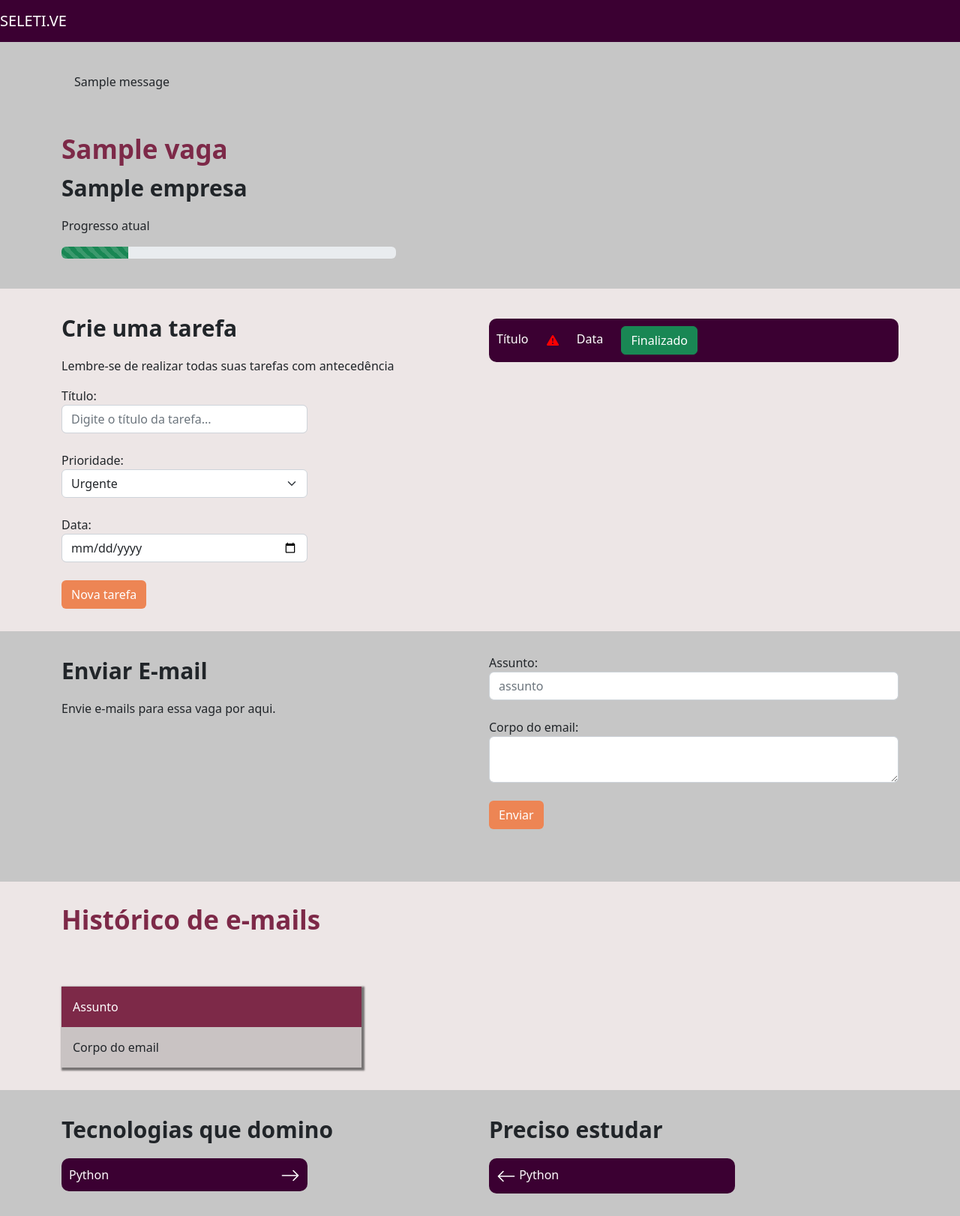
After one commit to joaoreider/geernciador-de-vagas-PYLAB22, a Django app: page /vagas/vaga/1 in a window 1280 px wide. The commit adds this page. Shown: the whole page at 75% size. Run offline with Django 4.2, Linux system fonts and the light colour scheme; tables that the repository leaves empty hold one stand-in row (values such as "Sample post"); one stand-in notice (Sample message) is shown.

Commit message:
acessando uma vaga e implementando a barra de progresso

```diff
--- a/empresa/models.py
+++ b/empresa/models.py
@@ -56,5 +56,12 @@ class Vagas(models.Model):
         tecnologias_estudar = models.ManyToManyField(Tecnologias, related_name='estudar')
 
 
+        def progresso(self):
+
+            x = [((i+1)*20,j[0]) for i, j in enumerate(self.choices_status)]
+            x = list(filter(lambda x: x[1] == self.status, x))[0][0]
+            return x
+
+
         def __str__(self):
             return self.titulo
--- a/empresa/templates/empresa_unica.html
+++ b/empresa/templates/empresa_unica.html
@@ -74,7 +74,7 @@
 
                 <div class="box-vagas">
                     <div class="header-vagas">
-                        {{vaga.titulo}}
+                        <a href="{% url 'vaga' vaga.id %}"> {{vaga.titulo}}</a>
                     </div>
 
                     <div class="body-vagas">
--- /dev/null
+++ b/templates/static/vaga/css/vaga.css
@@ -0,0 +1,106 @@
+.titulo{
+
+    color: #7D2948;
+    font-weight: bold;
+    font-size: 35px;
+
+}
+
+.titulo2{
+
+    font-weight: bold;
+    font-size: 30px;
+
+}
+
+.bg2{
+
+    background-color: #EDE6E6;
+    margin-top: 40px;
+    padding-top: 30px;
+    padding-bottom: 30px;
+
+}
+
+
+.input-tarefa{
+
+    width: 60%;
+
+}
+
+.btn-orange{
+
+    background-color: #ED8554;
+    color: white;
+}
+
+.list-tarefa{
+    list-style: none;
+}
+
+.li-tarefa{
+    background-color: #3B0032;
+    padding: 10px;
+    color:white;
+    border-radius: 10px;
+    margin-top: 10px;
+}
+
+.li-tech{
+    background-color: #3B0032;
+    padding: 10px;
+    color:white;
+    border-radius: 10px;
+    margin-top: 10px;
+    width: 60%;
+}
+
+.arrow-right{
+    float: right;
+
+}
+
+.prioridade-bloco{
+    margin-left: 20px;
+}
+
+.prioridade-vermelho{
+    color: red;
+}
+
+.prioridade-amarelo{
+    color: yellow;
+}
+
+.prioridade-verde{
+    color: green;
+}
+
+.bg3{
+
+    padding-top: 30px;
+    padding-bottom: 30px;
+}
+
+.box-email{
+
+    width: 400px;
+    margin-top: 60px;
+    background-color: #C9C3C3;
+    box-shadow: 2px 2px 2px 2px rgba(0,0,0,.5);
+}
+
+.header-email{
+    background-color: #7D2948;
+    padding: 15px;
+    color: white
+}
+
+.body-email{
+    padding: 15px;
+}
+
+.paragrafo-orange{
+    color: #ED8554;
+}
--- /dev/null
+++ b/vagas/templates/vaga.html
@@ -0,0 +1,166 @@
+{% extends 'base.html' %}
+{% load static %}
+
+{% block 'head' %}
+    <link rel="stylesheet" href="{% static 'vaga/css/vaga.css' %}">
+{% endblock %}
+
+{% block 'body' %}
+    <div class="container">
+        {% if messages %}
+            {% for message in messages %}
+            <br>
+                <section class="alert {{message.tags}}">
+                    {{message}}
+                </section>
+            {% endfor %}
+        {% endif %}
+        <br>
+        <h3 class="titulo">{{vaga.titulo}}</h3>
+        <p class="titulo2">{{vaga.empresa}}</p>
+        <p>Progresso atual</p>
+
+        <div style="width: 40%" class="progress">
+            <div class="progress-bar progress-bar-striped bg-success" role="progressbar" style="width: {{vaga.progresso}}%" aria-valuenow="25" aria-valuemin="0" aria-valuemax="100"></div>
+        </div>
+    </div>
+
+    <div class="bg2">
+        <div class="container">
+            <div class="row">
+                <div class="col-md">
+                    <p class="titulo2">Crie uma tarefa</p>
+                    <p>Lembre-se de realizar todas suas tarefas com antecedência</p>
+
+
+                    <form>
+                        <label>Título:</label>
+                        <input name="titulo" type="text" class="form-control input-tarefa" placeholder="Digite o título da tarefa...">
+                        <br>
+                        <label>Prioridade:</label>
+                        <select name="prioridade" class="form-select input-tarefa">
+                            <option value="U">Urgente</option>
+                            <option value="A">Alta</option>
+                            <option value="B">Baixa</option>
+                        </select>
+                        <br>
+                        <label>Data:</label>
+                        <input name="data" type="date" class="form-control input-tarefa" placeholder="">
+                        <br>
+                        <input type="submit" value="Nova tarefa" class="btn btn-orange">
+
+                    </form>
+
+                </div>
+
+                <div class="col-md">
+
+                        <div class="li-tarefa">
+                            <label>Título</label>
+                            <label class="prioridade-bloco">
+                                <svg class="prioridade-vermelho" xmlns="http://www.w3.org/2000/svg" width="16" height="16" fill="currentColor" class="bi bi-exclamation-triangle-fill" viewBox="0 0 16 16">
+                                    <path d="M8.982 1.566a1.13 1.13 0 0 0-1.96 0L.165 13.233c-.457.778.091 1.767.98 1.767h13.713c.889 0 1.438-.99.98-1.767L8.982 1.566zM8 5c.535 0 .954.462.9.995l-.35 3.507a.552.552 0 0 1-1.1 0L7.1 5.995A.905.905 0 0 1 8 5zm.002 6a1 1 0 1 1 0 2 1 1 0 0 1 0-2z"/>
+                                </svg>
+                            </label>
+                            <label class="prioridade-bloco">
+                                Data
+                            </label>
+                            <label class="prioridade-bloco">
+                                <a href="#" class="btn btn-success">Finalizado</a>
+                            </label>
+
+                        </div>
+
+
+
+
+
+
+
+                </div>
+
+            </div>
+        </div>
+
+    </div>
+
+    <div class="container bg3">
+        <div class="row">
+
+            <div class="col-md">
+                <p class="titulo2">Enviar E-mail</p>
+                <p>Envie e-mails para essa vaga por aqui.</p>
+            </div>
+
+            <div class="col-md">
+                <form>
+                    <label>Assunto:</label>
+                    <input name="assunto" type="text" class="form-control" placeholder="assunto">
+                    <br>
+                    <label>Corpo do email:</label>
+                    <textarea name="corpo" class="form-control"></textarea>
+                    <br>
+                    <input type="submit" class="btn btn-orange" value="Enviar">
+                </form>
+            </div>
+        </div>
+
+    </div>
+
+
+    <div class="bg2">
+        <div class="container">
+            <div class="row">
+                <h3 class="titulo">Histórico de e-mails</h3>
+
+                    <div class="col-md">
+
+                        <div class="box-email">
+                            <div class="header-email">
+                                Assunto
+                            </div>
+
+                            <div class="body-email">
+                                Corpo do email
+                            </div>
+
+                        </div>
+
+                    </div>
+
+
+
+            </div>
+
+
+        </div>
+    </div>
+
+    <div class="container bg3">
+        <div class="row">
+            <div class="col-md">
+                <p class="titulo2">Tecnologias que domino</p>
+
+                <div class="li-tech">
+                    Python
+
+                    <svg class="arrow-right" xmlns="http://www.w3.org/2000/svg" width="26" height="26" fill="currentColor" class="bi bi-arrow-right" viewBox="0 0 16 16">
+                        <path fill-rule="evenodd" d="M1 8a.5.5 0 0 1 .5-.5h11.793l-3.147-3.146a.5.5 0 0 1 .708-.708l4 4a.5.5 0 0 1 0 .708l-4 4a.5.5 0 0 1-.708-.708L13.293 8.5H1.5A.5.5 0 0 1 1 8z"/>
+                    </svg>
+                </div>
+
+            </div>
+
+            <div class="col-md">
+                <p class="titulo2">Preciso estudar</p>
+
+                <div class="li-tech">
+                    <svg xmlns="http://www.w3.org/2000/svg" width="26" height="26" fill="currentColor" class="bi bi-arrow-left" viewBox="0 0 16 16">
+                        <path fill-rule="evenodd" d="M15 8a.5.5 0 0 0-.5-.5H2.707l3.147-3.146a.5.5 0 1 0-.708-.708l-4 4a.5.5 0 0 0 0 .708l4 4a.5.5 0 0 0 .708-.708L2.707 8.5H14.5A.5.5 0 0 0 15 8z"/>
+                    </svg>
+                    Python
+                </div>
+            </div>
+        </div>
+    </div>
+{% endblock %}
--- a/vagas/urls.py
+++ b/vagas/urls.py
@@ -3,6 +3,7 @@ from .import views
 
 urlpatterns = [
 
-    path('nova_vaga/', views.nova_vaga, name='nova_vaga')
+    path('nova_vaga/', views.nova_vaga, name='nova_vaga'),
+    path('vaga/<int:id>', views.vaga, name='vaga'),
 
 ]
--- a/vagas/views.py
+++ b/vagas/views.py
@@ -1,7 +1,7 @@
 from django.shortcuts import render
 from django.http import HttpResponse, Http404
 from empresa.models import Vagas
-from django.shortcuts import redirect
+from django.shortcuts import redirect, get_object_or_404
 from django.contrib import messages
 from django.contrib.messages import constants
 
@@ -39,3 +39,7 @@ def nova_vaga(request):
 
     elif request.method == "GET":
         raise Http404()
+
+def vaga(request, id):
+    vaga = get_object_or_404(Vagas, id=id)
+    return render(request, 'vaga.html', {'vaga':vaga})
```
